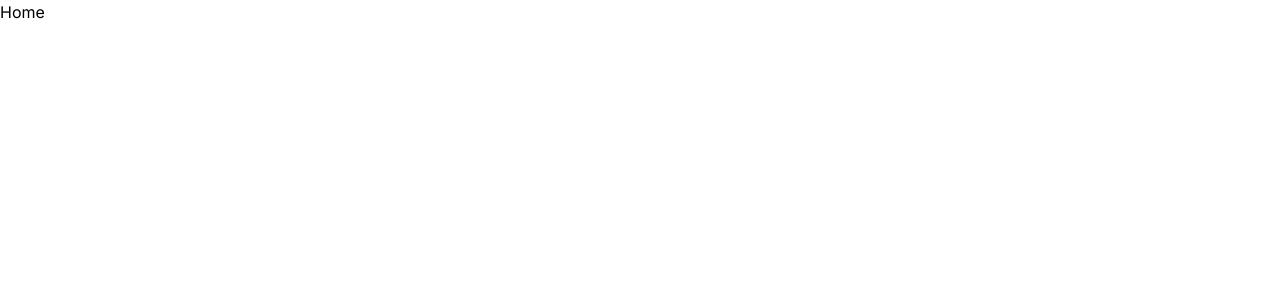
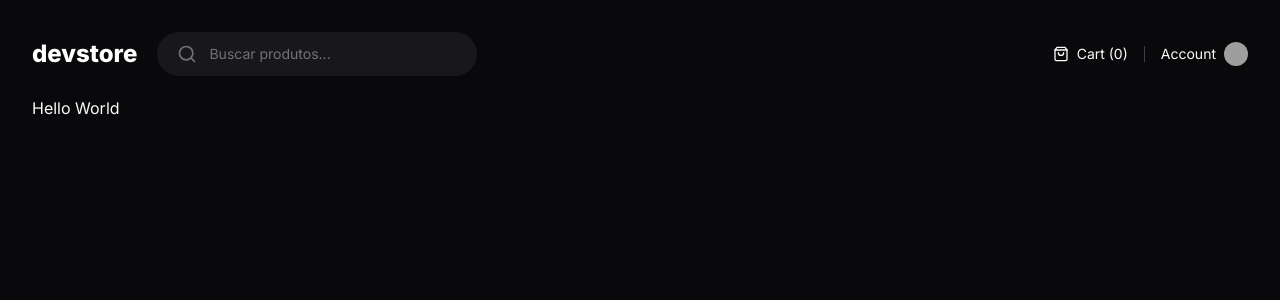
Before and after one commit to GuilhermeFRocha/next-app-ecommerce, a Next.js app: page / in a window 1280 px wide. Shown: the top 300 px of the page. Built offline with nearby package versions, Linux system fonts and the light colour scheme; grey boxes are pictures that could not be loaded.

Commit message:
create header

```diff
--- a/next.config.js
+++ b/next.config.js
@@ -1,4 +1,8 @@
 /** @type {import('next').NextConfig} */
-const nextConfig = {}
+const nextConfig = {
+  images: {
+    domains: ['github.com'],
+  },
+}
 
 module.exports = nextConfig
--- /dev/null
+++ b/src/app/(store)/(home)/loading.tsx
@@ -0,0 +1,3 @@
+export default function HomeLoading() {
+  return <p>Carregando...</p>
+}
--- /dev/null
+++ b/src/app/(store)/(home)/page.tsx
@@ -0,0 +1,5 @@
+export default async function Home() {
+  await new Promise((resolve) => setTimeout(resolve, 2000))
+
+  return <h1>Hello World</h1>
+}
--- /dev/null
+++ b/src/app/(store)/layout.tsx
@@ -0,0 +1,11 @@
+import { Header } from '@/components/header'
+import { ReactNode } from 'react'
+
+export default function StoreLayout({ children }: { children: ReactNode }) {
+  return (
+    <div className="mx-auto grid min-h-screen w-full max-w-[1600px] grid-rows-app gap-5 px-8 py-8">
+      <Header />
+      {children}
+    </div>
+  )
+}
--- /dev/null
+++ b/src/app/(store)/search/loading.tsx
@@ -0,0 +1,3 @@
+export default function SearchLoading() {
+  return <p>Carregando busca...</p>
+}
--- /dev/null
+++ b/src/app/(store)/search/page.tsx
@@ -0,0 +1,5 @@
+export default async function Search() {
+  await new Promise((resolve) => setTimeout(resolve, 2000))
+
+  return <h1>Hello World</h1>
+}
--- a/src/app/layout.tsx
+++ b/src/app/layout.tsx
@@ -1,21 +1,24 @@
-import type { Metadata } from "next";
-import { Inter } from "next/font/google";
-import "./globals.css";
+import type { Metadata } from 'next'
+import { Inter } from 'next/font/google'
+import './globals.css'
 
-const inter = Inter({ subsets: ["latin"], variable: "--font-inter" });
+const inter = Inter({
+  subsets: ['latin'],
+  variable: '--font-inter',
+})
 
 export const metadata: Metadata = {
-  title: "Dev-store",
-};
+  title: 'devstore',
+}
 
 export default function RootLayout({
   children,
 }: {
-  children: React.ReactNode;
+  children: React.ReactNode
 }) {
   return (
-    <html className={inter.variable} lang="pt-br">
-      <body>{children}</body>
+    <html className={inter.variable} lang="pt">
+      <body className="bg-zinc-950 text-zinc-50 antialiased">{children}</body>
     </html>
-  );
+  )
 }
--- a/src/app/page.tsx
+++ /dev/null
@@ -1,3 +0,0 @@
-export default async function Home() {
-  return <h1>Home</h1>;
-}
--- /dev/null
+++ b/src/components/header.tsx
@@ -0,0 +1,44 @@
+import Link from "next/link";
+import { Search, ShoppingBag } from "lucide-react";
+import Image from "next/image";
+
+export function Header() {
+  return (
+    <div className="flex items-center justify-between">
+      <div className="flex items-center gap-5">
+        <Link href="/" className="text-2xl font-extrabold text-white">
+          devstore
+        </Link>
+
+        <form className="flex w-[320px] items-center gap-3 rounded-full bg-zinc-900 px-5 py-3 ring-zinc-700">
+          <Search className="w-5 h-5 text-zinc-500" />
+
+          <input
+            placeholder="Buscar produtos..."
+            className="flex-1 bg-transparent text-sm outline-none placeholder:text-zinc-500"
+          />
+        </form>
+      </div>
+
+      <div className="flex items-center gap-4">
+        <div className="flex items-center gap-2">
+          <ShoppingBag className="h-4 w-4" />
+          <span className="text-sm">Cart (0)</span>
+        </div>
+
+        <div className="w-px h-4 bg-zinc-700"></div>
+
+        <Link href="/" className="flex items-center gap-2 hover:underline">
+          <span className="text-sm">Account</span>
+          <Image
+            src="https://github.com/GuilhermeFRocha.png"
+            className="h-6 w-6 rounded-full"
+            width={24}
+            height={24}
+            alt=""
+          />
+        </Link>
+      </div>
+    </div>
+  );
+}
--- a/tailwind.config.ts
+++ b/tailwind.config.ts
@@ -10,6 +10,9 @@ const config: Config = {
     fontFamily: {
       sans: ["var(--font-inter)", "sans-serif"],
     },
+    gridTemplateRows: {
+      app: "min-content max-content",
+    },
   },
   plugins: [],
 };
```
Also changed, not shown: package.json (+11 -6 lines), 1 other file (tests, documents, lock files or other folders).
